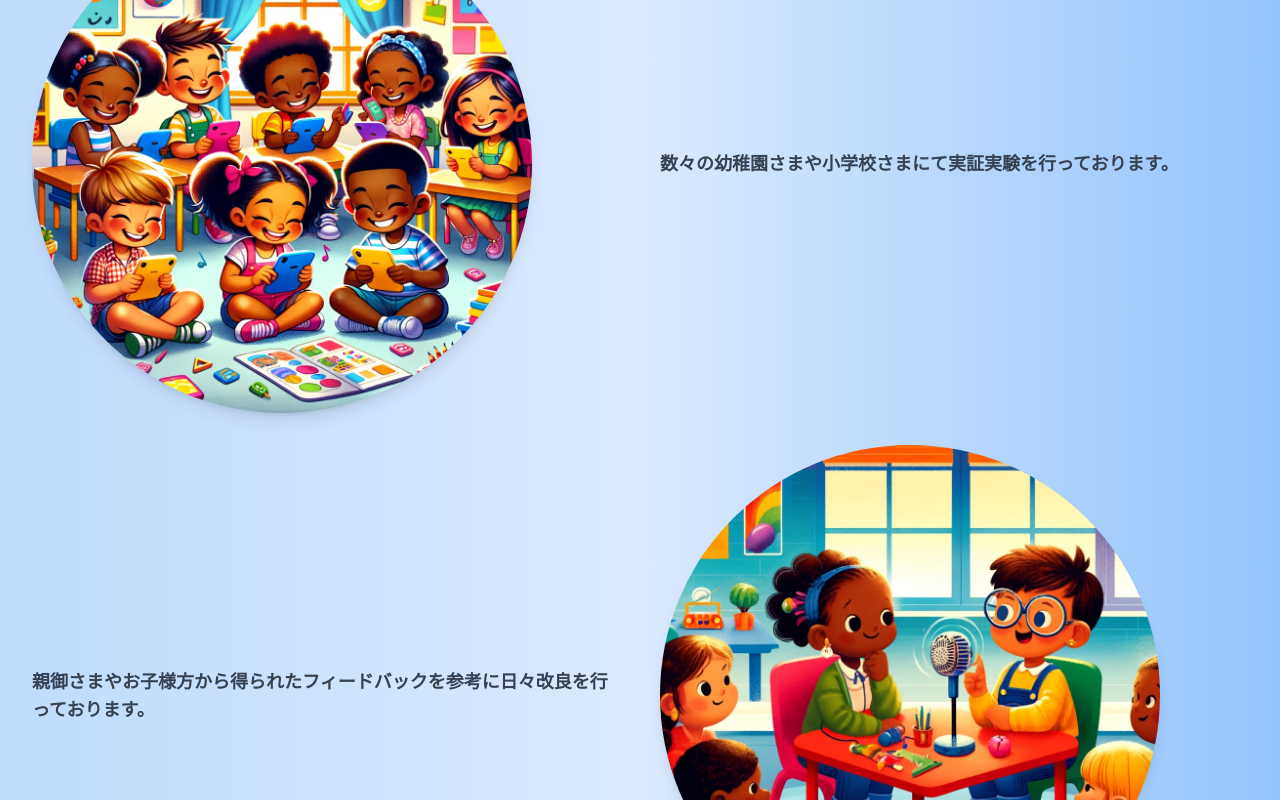
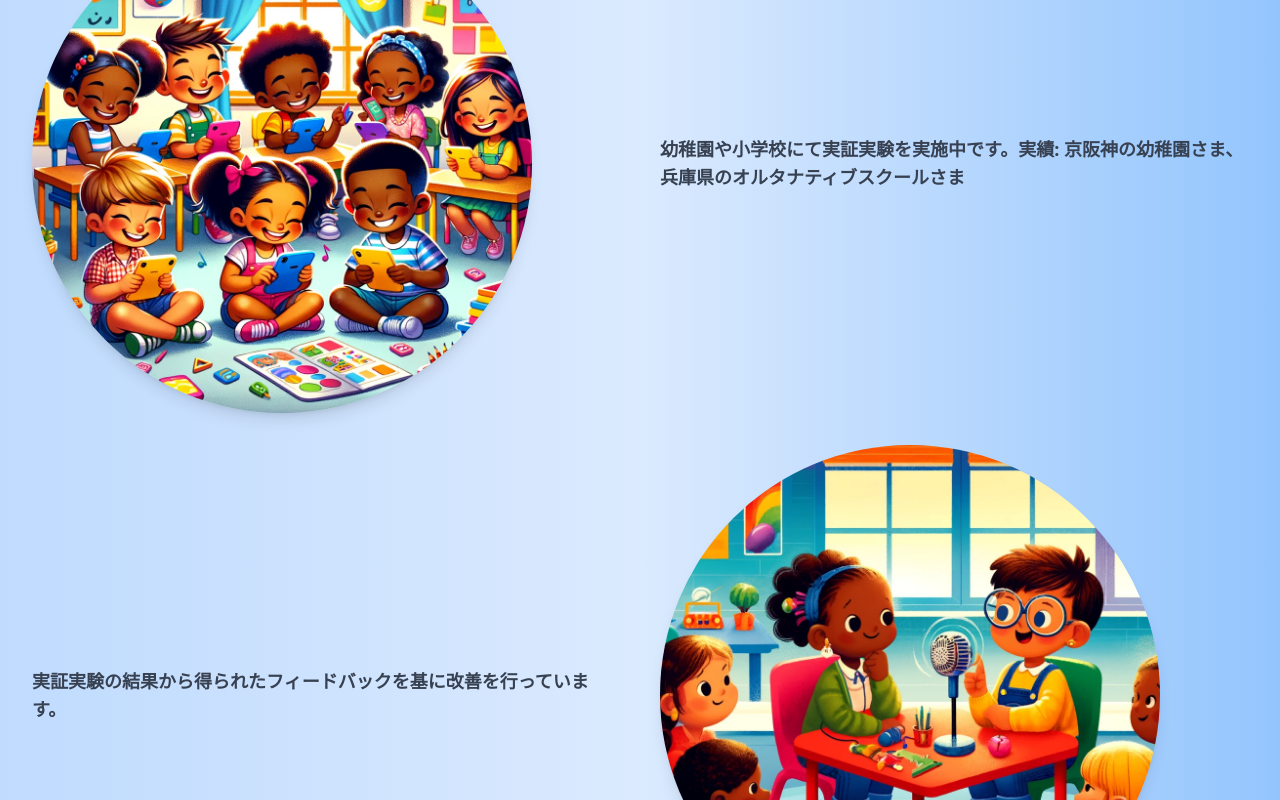
Before and after one commit to COROLE/home_page, a Next.js app: page / in a window 1280 px wide. Shown: the part 960-1760 px from the top of the page. Built offline with nearby package versions, Linux system fonts and the light colour scheme.

Commit message:
change:文言の修正

```diff
--- a/components/Banner.tsx
+++ b/components/Banner.tsx
@@ -42,10 +42,10 @@ const Banner = () => {
             </FadeIn>
             <FadeIn>
               <p className="text-base lg:text-lg tracking-wide xl:gap-10 font-sans leading-relaxed">
-                私たち(株)COROLEは4人の学生メンバーで構成されております。<br />
-                関西大学発のスタートアップです。<br />
+                私たち(株)COROLEは4人の<br />
+                学生が立ち上げたスタートアップ企業です。<br />
                 夢の世界につれこむという理念を掲げ、<br />
-                現場のWAO体験を大事に日々精進しています。<br />
+                子どもたちのWAO体験を大事に日々精進しています。<br />
 
               </p>
               <p className="text-base lg:text-lg tracking-wide xl:gap-10 font-sans leading-relaxed text-yellow-200 mt-3">
--- a/components/Content.tsx
+++ b/components/Content.tsx
@@ -9,21 +9,21 @@ import smileGirl from "../public/coroleIcon/smileGirl.png";
 const activities = [
   {
     id: 1,
-    text: '数々の幼稚園さまや小学校さまにて実証実験を行っております。',
+    text: '幼稚園や小学校にて実証実験を実施中です。実績: 京阪神の幼稚園さま、兵庫県のオルタナティブスクールさま',
     image: '/coroleIcon/proChildren.webp',
     shadow: true,
     reverse: false
   },
   {
     id: 2,
-    text: '親御さまやお子様方から得られたフィードバックを参考に日々改良を行っております。',
+    text: '実証実験の結果から得られたフィードバックを基に改善を行っています。',
     image: '/coroleIcon/interview.webp',
     shadow: false,
     reverse: true
   },
   {
     id: 3,
-    text: 'エンタメ教育としての教育効果を示すため、\nアカデミアとの連携を進行しております。',
+    text: 'エンタメ教育としての教育効果を示すため、\n教育大学さまとの連携を進行しております。',
     image: '/coroleIcon/academy.webp',
     shadow: true,
     reverse: false
--- a/components/Products.tsx
+++ b/components/Products.tsx
@@ -7,7 +7,7 @@ const ReactPlayer = dynamic(() => import('react-player/lazy'), { ssr: false });
 import phoneBoy from "../public/coroleIcon/phoneBoy.png";
 
 const services = [
-    { id: 1, name: '【アパパネ】【Apapane】', video: 'https://www.youtube.com/watch?v=Zbrph7N_cw0',image:"/apapaneIcon/apapane.png", release: false, description: 'AI×子ども×エンタメ教育アプリアパパネ', description2: 'やらなあかん教育からやりたい教育への一歩', description3: 'AI(スマホ)とお話しして造る君だけの物語。まさに教育効果も期待できることばのマインクラフト' },
+    { id: 1, name: '【アパパネ】【Apapane】', video: 'https://www.youtube.com/watch?v=Zbrph7N_cw0',image:"/apapaneIcon/apapane.png", release: false, description: 'AI×エンターテイメント教育アプリアパパネ', description2: '受け身な勉強から積極的な学びへの第一歩', description3: 'スマートフォンと対話するだけで子どもたちの物語が作れる。ことばのマインクラフト' },
   ];
 
 const Products = () => {
--- a/components/TrackRecord.tsx
+++ b/components/TrackRecord.tsx
@@ -4,7 +4,7 @@ import Image from 'next/image';
 
 
 const achievements = [
-  { id: 1, title: 'Achievement 1', day: '2023/09/11', description: '関西大学、HACK-Academy様主催のアントレプレナーキャンプにてアイデアの価値、ターゲットなどの仮説を洗練し、インキュベーションプログラムにて最大100万円の金銭的支援とAlphaDrive様のメンター支援を約半年間受ける', image: '/event/kandai.jpg', reverse: false },
+  { id: 1, title: 'Achievement 1', day: '2023/09/11', description: '関西大学HACK-Academyの起業プログラム、イノベーションキャンプに参加し、事業の価値創造、ターゲット仮説をブラッシュアップし、インキュベーションプログラムで実証実験を行う。活動費の支援に加えてAlpfaDrive様のメンタリングを半年間受ける', image: '/event/kandai.jpg', reverse: false },
   { id: 2, title: 'Achievement 2', day: '2023/10/08', description: 'Code for Japan様が主催するCCC U-22の大会でCode for Japan賞・Salesforce賞を獲得', image: '/event/ccc.jpg', reverse: true },
   { id: 3, title: 'Achievement 3', day: '2023/09/11', description: 'Skyland Ventures様主催の荒波23秋のイベントで総合優秀賞・Skyland Ventures賞・Buisiness賞を受賞', image: '/event/aranami.jpeg', reverse: false },
   { id: 4, title: 'Achievement 4', day: '2024/03/02', description: 'g0v様のSch001(スクール) とCode for Japan様のCCC U-22合同イベントで台湾大学にてピッチ', image: '/event/taiwan.jpg', reverse: true },
```
